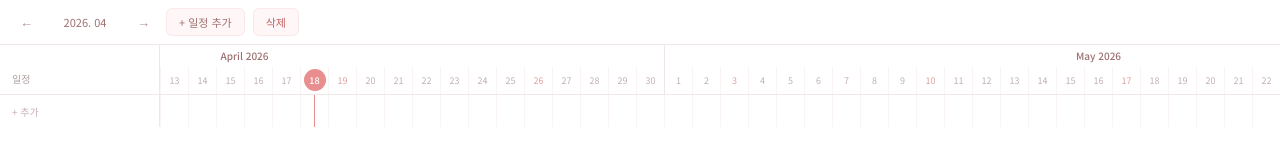
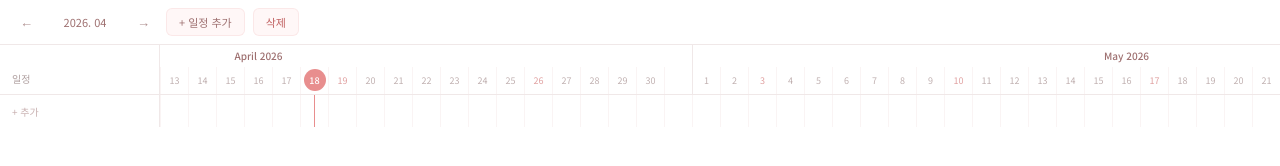
Before and after one commit to Borisalt/timeline.html, a plain HTML site: page index.html in a window 1280 px wide. Drawn offline with Linux system fonts and the light colour scheme.

Commit message:
Update index.html

```diff
--- a/index.html
+++ b/index.html
@@ -117,12 +117,17 @@ function dim(y,m){return new Date(y,m+1,0).getDate();}
 function fmtD(d){return d.getFullYear()+'-'+String(d.getMonth()+1).padStart(2,'0')+'-'+String(d.getDate()).padStart(2,'0');}
 function dow(y,m,d){return new Date(y,m,d).getDay();}
 
+const MONTH_COLS=31;
+
 function getAllDays(){
   const days=[];
   for(let i=0;i<VM;i++){
     const m=new Date(viewStart);m.setMonth(m.getMonth()+i);
     const y=m.getFullYear(),mo=m.getMonth(),cnt=dim(y,mo);
-    for(let d=1;d<=cnt;d++) days.push({year:y,month:mo,day:d,dow:dow(y,mo,d),first:d===1});
+    for(let d=1;d<=MONTH_COLS;d++){
+      if(d<=cnt) days.push({year:y,month:mo,day:d,dow:dow(y,mo,d),first:d===1,empty:false});
+      else days.push({year:y,month:mo,day:d,first:false,empty:true,dow:0});
+    }
   }
   return days;
 }
@@ -157,19 +162,20 @@ function render(){
 
   // 헤더
   rh+='<div class="chart-hd"><div class="month-row">';
-  let mi=0;
-  while(mi<days.length){
-    const cm=days[mi].month,cy=days[mi].year;let cnt=0;
-    for(let j=mi;j<days.length&&days[j].month===cm&&days[j].year===cy;j++)cnt++;
-    rh+='<div class="month-span" style="width:'+(cnt*DW)+'px;">'+MN[cm]+' '+cy+'</div>';
-    mi+=cnt;
+  for(let i=0;i<VM;i++){
+    const m=new Date(viewStart);m.setMonth(m.getMonth()+i);
+    rh+='<div class="month-span" style="width:'+(MONTH_COLS*DW)+'px;">'+MN[m.getMonth()]+' '+m.getFullYear()+'</div>';
   }
   rh+='</div><div class="day-row">';
   days.forEach(d=>{
-    const isT=(d.year===today.getFullYear()&&d.month===today.getMonth()&&d.day===today.getDate());
-    rh+='<div class="day-cell'+(d.first?' first':'')+(d.dow===0?' sun':'')+(isT?' today-cell':'')+'">';
-    if(isT)rh+='<div class="today-marker">'+d.day+'</div>';else rh+=d.day;
-    rh+='</div>';
+    if(d.empty){
+      rh+='<div class="day-cell" style="color:transparent;border-left-color:#FAF4F4;"></div>';
+    } else {
+      const isT=(d.year===today.getFullYear()&&d.month===today.getMonth()&&d.day===today.getDate());
+      rh+='<div class="day-cell'+(d.first?' first':'')+(d.dow===0?' sun':'')+(isT?' today-cell':'')+'">';
+      if(isT)rh+='<div class="today-marker">'+d.day+'</div>';else rh+=d.day;
+      rh+='</div>';
+    }
   });
   rh+='</div></div>';
 
```
